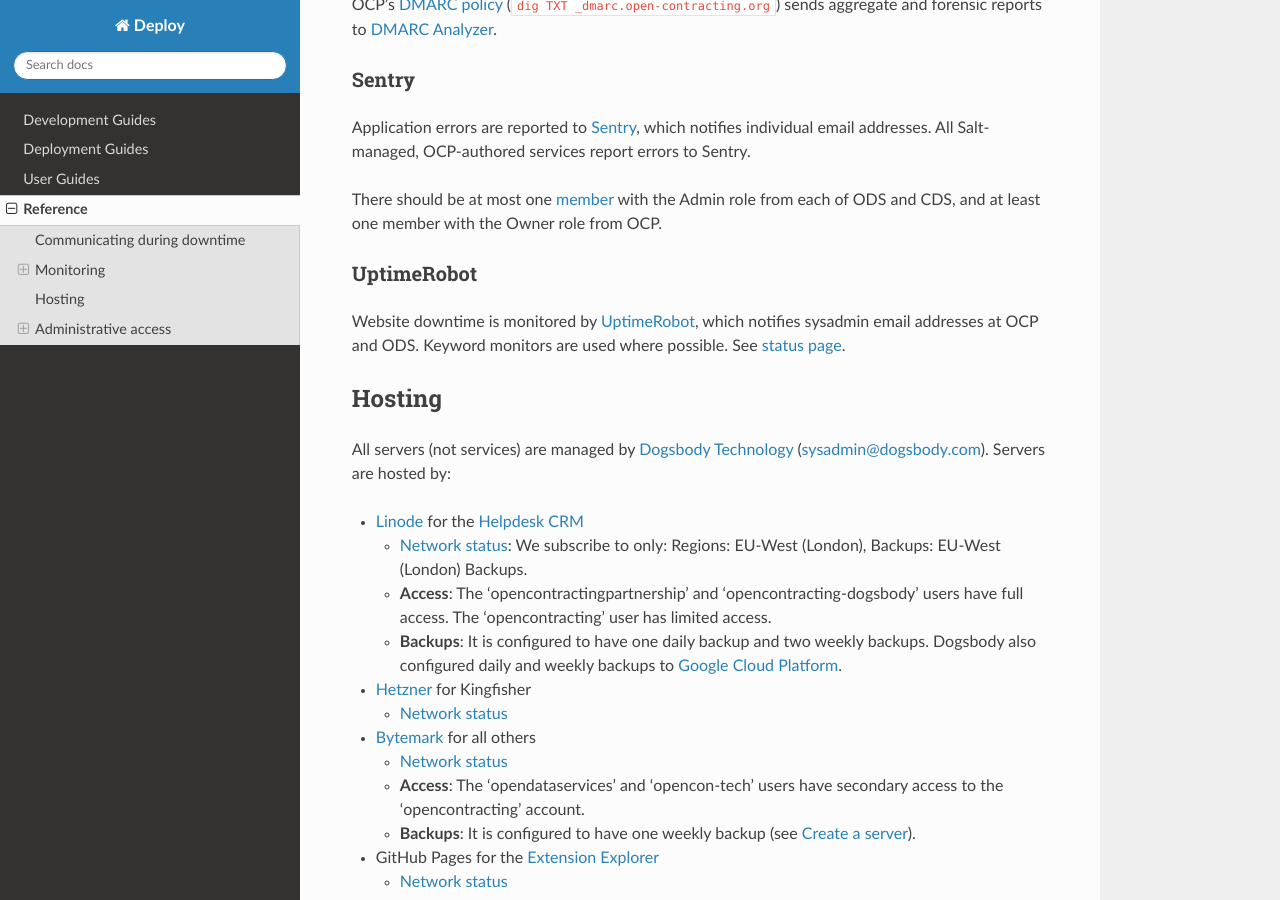
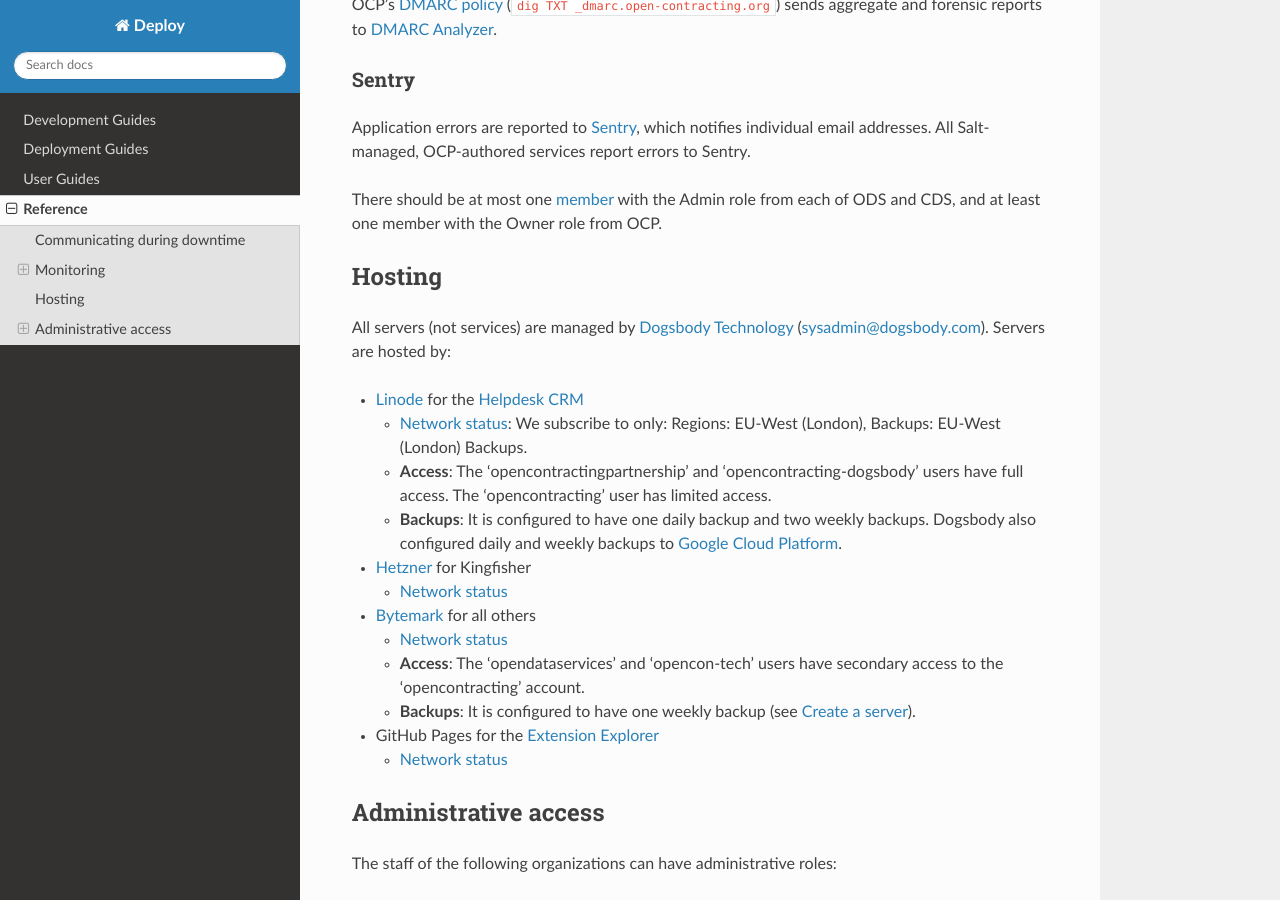
Before and after one commit to open-contracting/deploy, a Sphinx documentation site: the page built from docs/reference/index.rst, in a window 1280 px wide and 900 px high, scrolled down 571 px. Built offline with Sphinx 7.4.7 and the Read the Docs theme 2.0.0, drawn with Linux system fonts in a browser that asks for light colours.

Commit message:
Remove references to UptimeRobot. Dogsbody monitors services instead.

```diff
--- a/docs/deploy/create_server.rst
+++ b/docs/deploy/create_server.rst
@@ -114,6 +114,5 @@
 
 If the service is being introduced:
 
-#. Add its downtime monitor to `UptimeRobot <https://uptimerobot.com/dashboard>`__
 #. Add its error monitor to `Sentry <https://sentry.io/organizations/open-contracting-partnership/projects/>`__
 #. Add the analytics tag for `Google Analytics <https://analytics.google.com>`__, if appropriate
--- a/docs/deploy/delete_server.rst
+++ b/docs/deploy/delete_server.rst
@@ -14,7 +14,6 @@
 
 #. Remove its configuration from this repository
 #. Remove its DNS entries from `GoDaddy <https://dcc.godaddy.com/manage/OPEN-CONTRACTING.ORG/dns>`__
-#. Remove its downtime monitor from `UptimeRobot <https://uptimerobot.com/dashboard>`__
 #. Remove its error monitor from `Sentry <https://sentry.io/organizations/open-contracting-partnership/projects/>`__
 #. Remove its row from the `Health of software products and services <https://docs.google.com/spreadsheets/d/1MMqid2qDto_9-MLD_qDppsqkQy_6OP-Uo-9dCgoxjSg/edit#gid=1480832278>`__ spreadsheet
 #. Remove its managed passwords, if appropriate
--- a/docs/reference/index.rst
+++ b/docs/reference/index.rst
@@ -27,11 +27,6 @@
 Application errors are reported to `Sentry <https://sentry.io/organizations/open-contracting-partnership/projects/>`__, which notifies individual email addresses. All Salt-managed, OCP-authored services report errors to Sentry.
 
 There should be at most one `member <https://sentry.io/settings/open-contracting-partnership/members/>`__ with the Admin role from each of ODS and CDS, and at least one member with the Owner role from OCP.
-
-UptimeRobot
-~~~~~~~~~~~
-
-Website downtime is monitored by `UptimeRobot <https://uptimerobot.com/>`__, which notifies sysadmin email addresses at OCP and ODS. Keyword monitors are used where possible. See `status page <https://status.open-contracting.org/>`__.
 
 .. _hosting:
 
```
